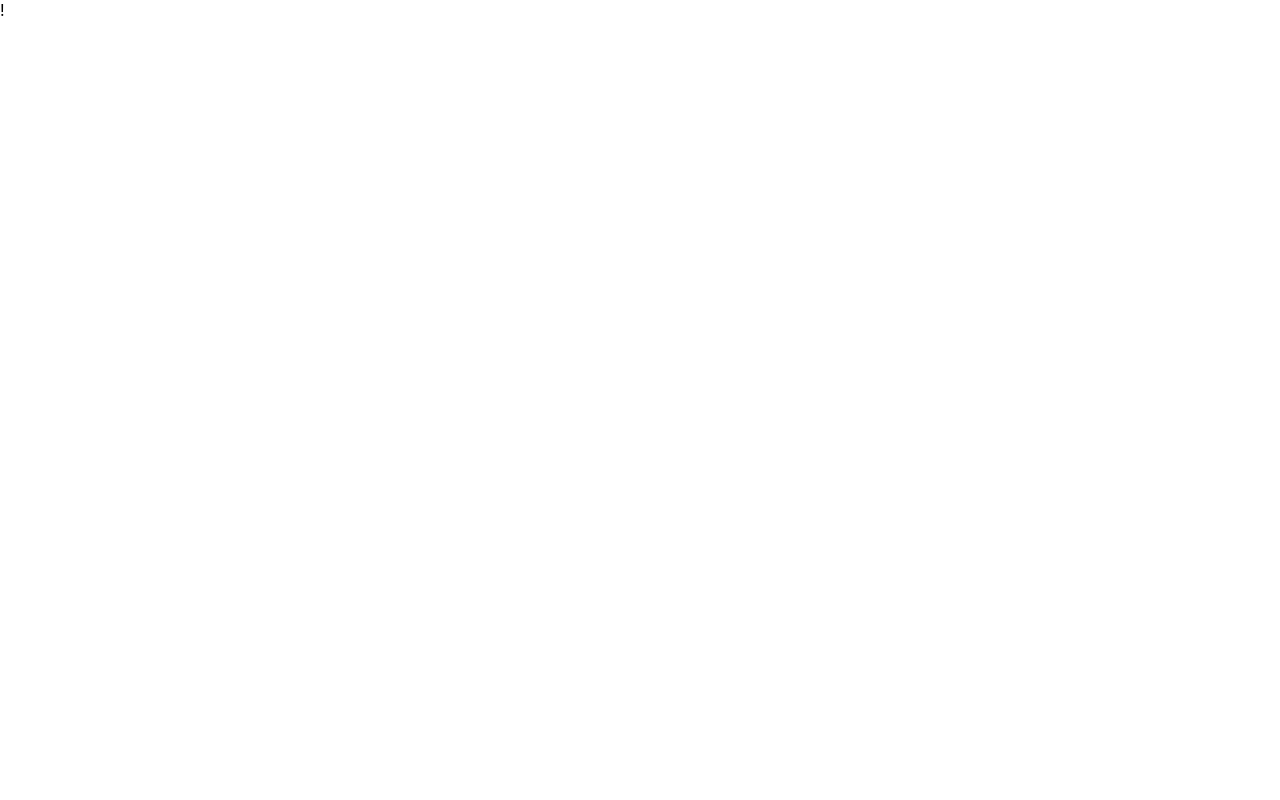
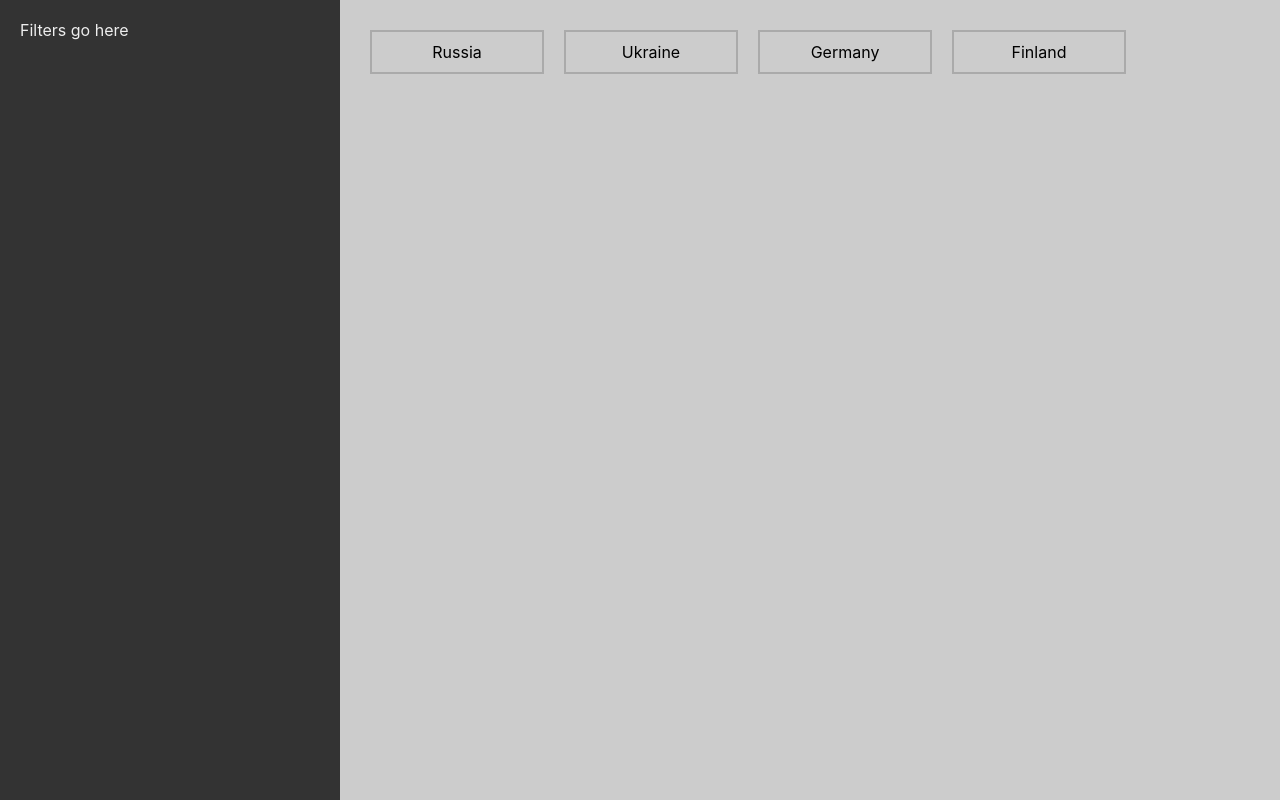
Before and after one commit to blrop/flags, a React (Create React App) app: page / in a window 1280 px wide. Built offline with nearby package versions, Linux system fonts and the light colour scheme.

Commit message:
add basic app layout

```diff
--- a/public/index.html
+++ b/public/index.html
@@ -23,7 +23,7 @@
       work correctly both with client-side routing and a non-root public URL.
       Learn how to configure a non-root public URL by running `npm run build`.
     -->
-    <title>React App</title>
+    <title>Flags Finder</title>
   </head>
   <body>
     <noscript>You need to enable JavaScript to run this app.</noscript>
--- a/src/App.css
+++ b/src/App.css
@@ -0,0 +1,11 @@
+.app {
+    display: flex;
+    height: 100%;
+}
+
+.filters {
+    width: 300px;
+    background: #333;
+    color: #eee;
+    padding: 20px;
+}
--- a/src/App.tsx
+++ b/src/App.tsx
@@ -1,9 +1,19 @@
 import React from 'react';
+
+import FlagsList from "./flagsList/FlagsList";
+import {FLAGS} from './flags-defenitions';
 import './App.css';
 
-const App: React.FC = () => {
+const App = () => {
     return (
-        <div className="App">!</div>
+        <div className="app">
+            <div className="filters">
+                Filters go here
+            </div>
+            <FlagsList
+                flags={FLAGS}
+            />
+        </div>
     );
 };
 
--- /dev/null
+++ b/src/flags-defenitions.ts
@@ -0,0 +1,6 @@
+export const FLAGS = [
+    'Russia',
+    'Ukraine',
+    'Germany',
+    'Finland',
+];
--- /dev/null
+++ b/src/flagsList/FlagList.css
@@ -0,0 +1,14 @@
+.flags-list {
+    flex-grow: 1;
+    padding: 20px;
+    background: #ccc;
+}
+
+.flag-item {
+    display: inline-block;
+    text-align: center;
+    width: 150px;
+    padding: 10px;
+    border: 2px solid #aaa;
+    margin: 10px;
+}
--- /dev/null
+++ b/src/flagsList/FlagsList.tsx
@@ -0,0 +1,21 @@
+import React from 'react';
+
+import './FlagList.css';
+
+export interface FlagListProps {
+    flags: string[]
+}
+
+const FlagsList: React.FC<FlagListProps> = ({flags}: FlagListProps) => {
+    const renderFlags = (flags: string[]) => flags.map(item => (
+        <div className="flag-item">{item}</div>
+    ));
+
+    return (
+        <div className="flags-list">
+            {renderFlags(flags)}
+        </div>
+    );
+};
+
+export default FlagsList;
--- a/src/index.css
+++ b/src/index.css
@@ -1,5 +1,10 @@
+html, body {
+    margin: 0;
+    padding: 0;
+    height: 100%;
+}
+
 body {
-    margin: 0;
     font-family: -apple-system, BlinkMacSystemFont, 'Segoe UI', 'Roboto', 'Oxygen',
     'Ubuntu', 'Cantarell', 'Fira Sans', 'Droid Sans', 'Helvetica Neue',
     sans-serif;
@@ -11,3 +16,7 @@ code {
     font-family: source-code-pro, Menlo, Monaco, Consolas, 'Courier New',
     monospace;
 }
+
+#root {
+    height: 100%;
+}
```
